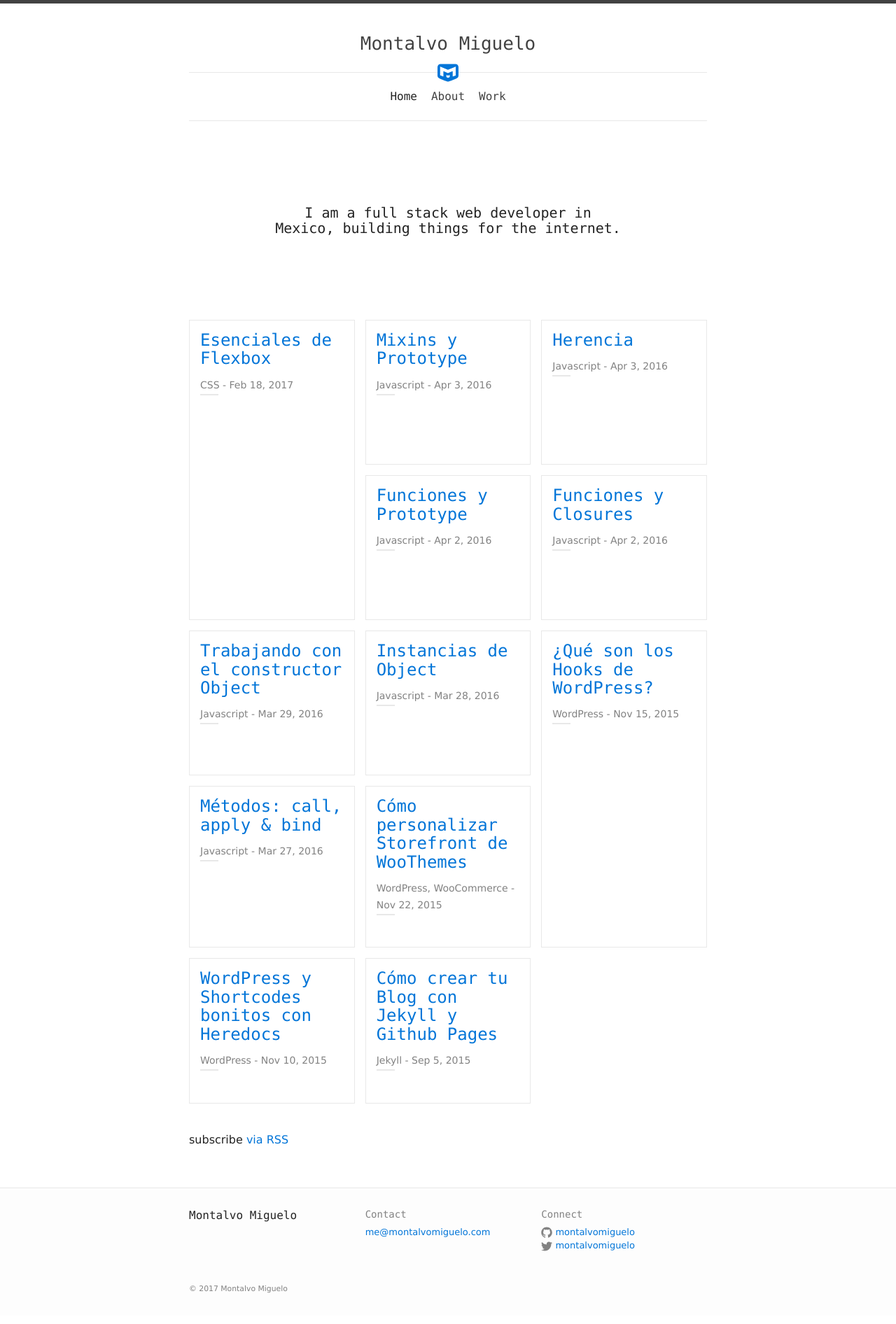
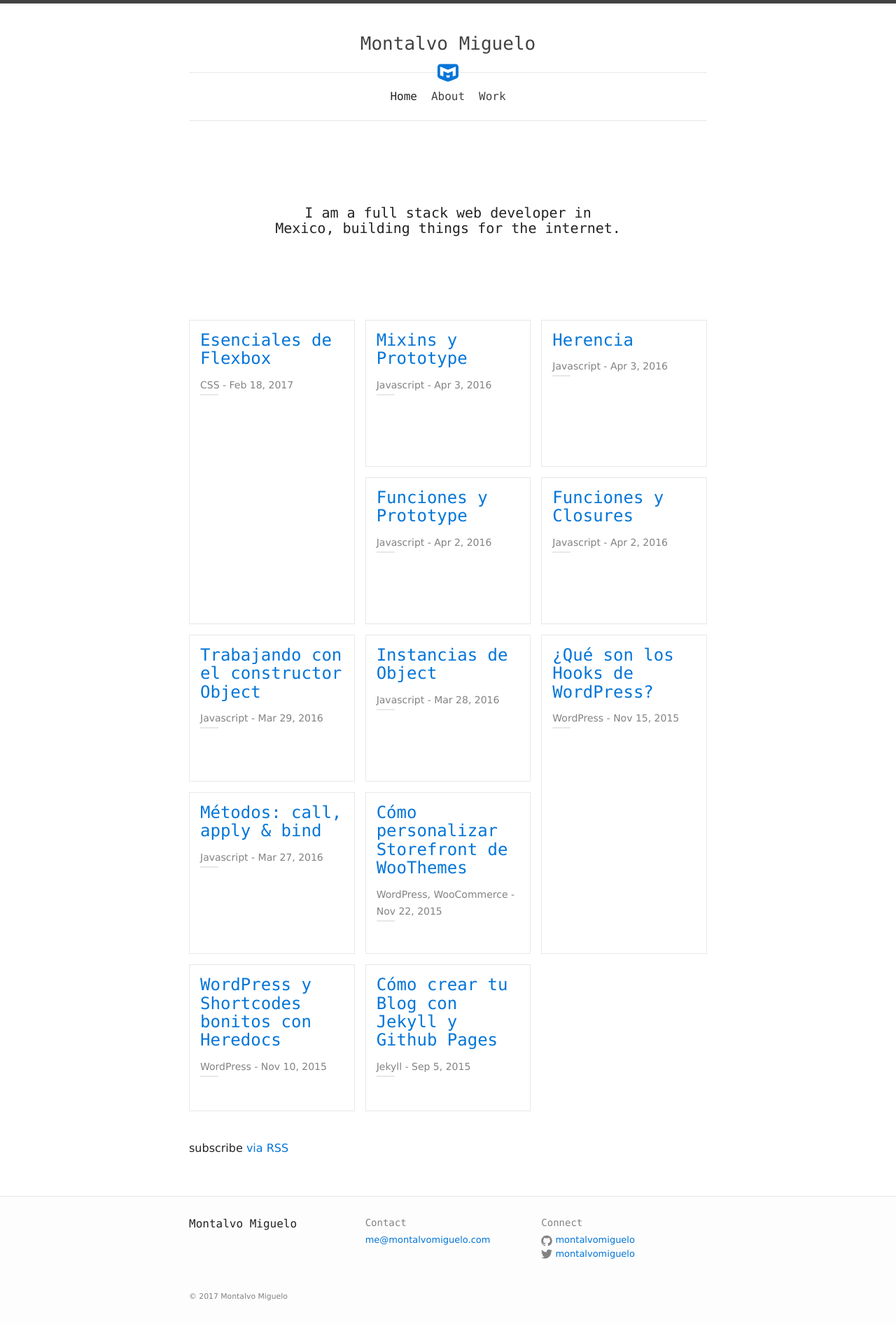
Before and after one commit to montalvomiguelo/montalvomiguelo.github.io, a Jekyll site: the page built from index.html, in a window 1280 px wide. Shown: the whole page at 70% size. Built offline with Jekyll 4.4.1, drawn with Linux system fonts in a browser that asks for light colours.

Commit message:
update post list item styles

```diff
--- a/_sass/_layout.scss
+++ b/_sass/_layout.scss
@@ -197,7 +197,9 @@
   }
 
   @include element(item) {
+    @include display-flexbox();
     margin-bottom: $spacing-unit / 2;
+    min-height: $spacing-unit / 2 * 14;
 
     @include media-query($post-palm) {
       padding-left: $spacing-unit / 2;
@@ -255,10 +257,8 @@
 
 .post-link {
   border: 1px solid $grey-color-light;
-  display: block;
-  height: 100%;
-  min-height: $phi * 8em;
   padding: $spacing-unit / 2 $spacing-unit / 2 $spacing-unit * $phi;
+  width: 100%;
 
   &:hover {
     background: darken($background-color, .6%);
```
